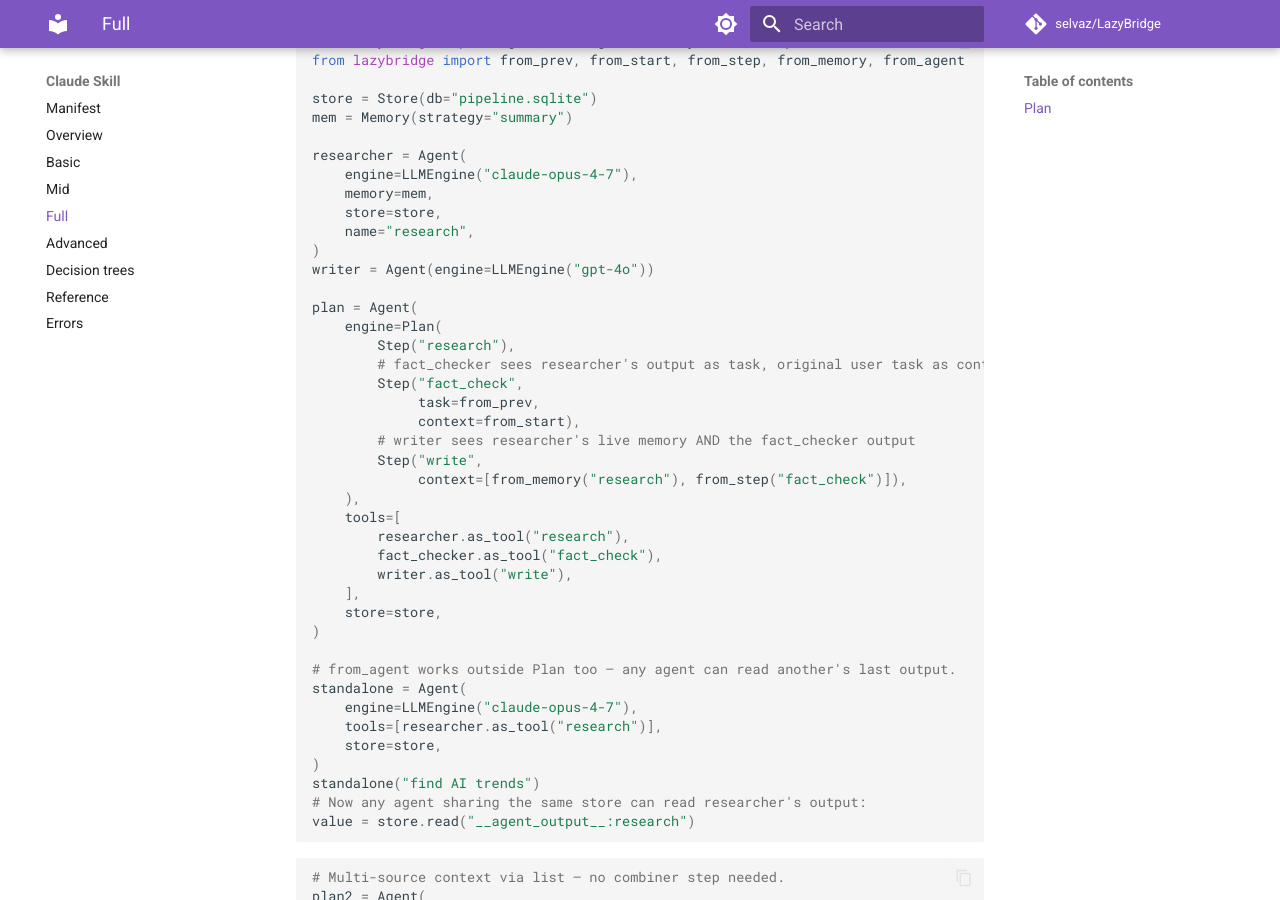
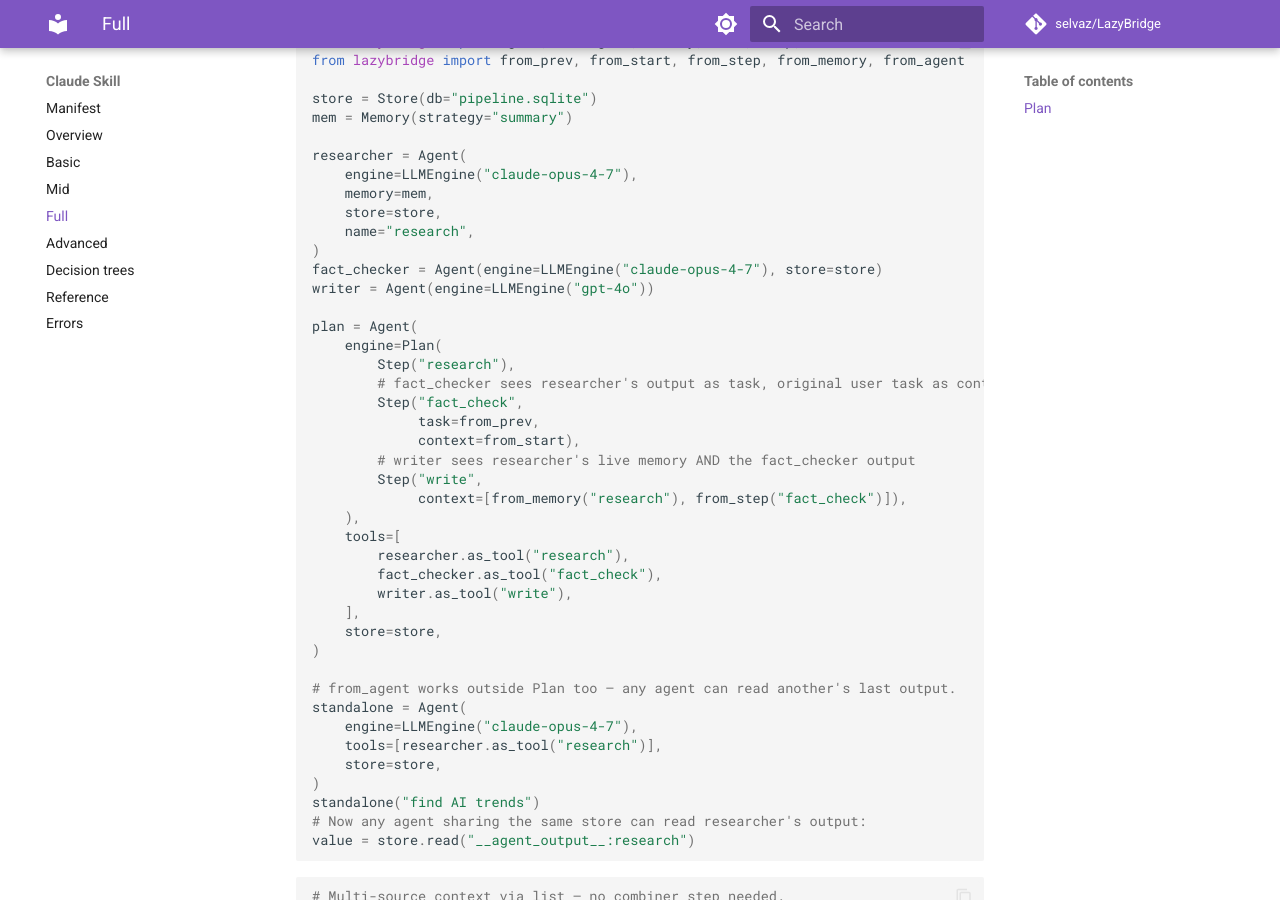
Before and after one commit to selvaz/LazyBridge, an MkDocs documentation site: the page built from docs/skill/03_full.md, in a window 1280 px wide and 900 px high, scrolled down 9783 px. Built offline with MkDocs 1.6.1 and Material for MkDocs 9.7.7, drawn with Linux system fonts in a browser that asks for light colours; comment, search, counter and statistics services are not loaded.

Commit message:
docs(skill): sync 03_full.md with upstream changes
https://claude.ai/code/session_01W9xNQmQevT59UixBjiqCF2

```diff
--- a/docs/skill/03_full.md
+++ b/docs/skill/03_full.md
@@ -480,6 +480,7 @@ researcher = Agent(
     store=store,
     name="research",
 )
+fact_checker = Agent(engine=LLMEngine("claude-opus-4-7"), store=store)
 writer = Agent(engine=LLMEngine("gpt-4o"))
 
 plan = Agent(
```
Also changed, not shown: lazybridge/skill_docs/03_full.md (+1 -0 lines).
